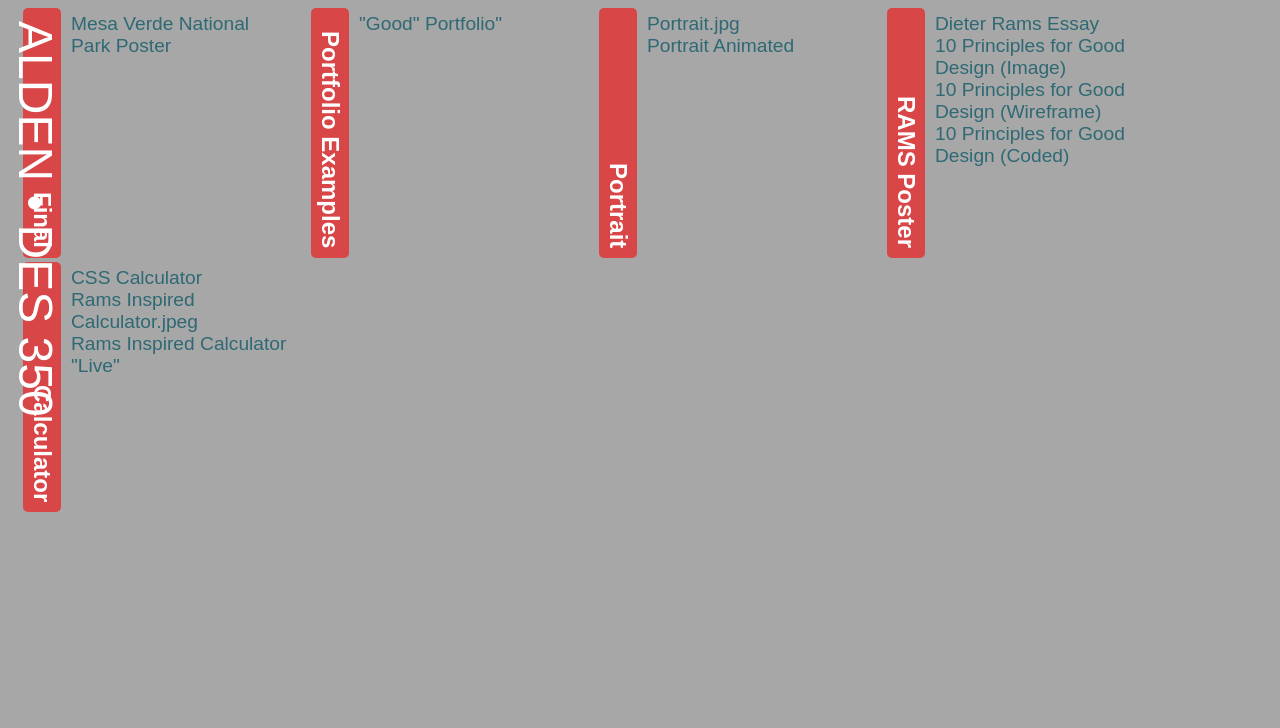
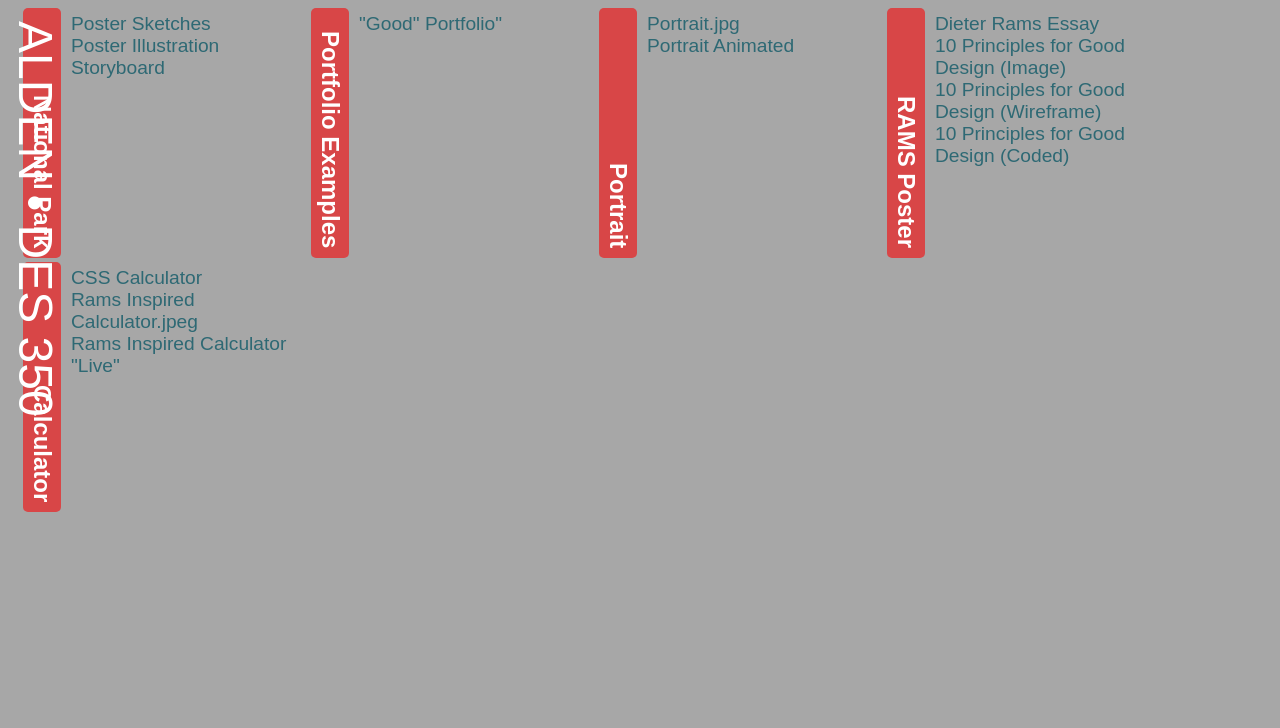
Before and after one commit to Agarc88/DES350, a plain HTML site: page index.html in a window 1280 px wide. Shown: the top 728 px of the page. Drawn offline with Linux system fonts and the light colour scheme; a web font is replaced by a local one.

Commit message:
Add files via upload

```diff
--- a/index.html
+++ b/index.html
@@ -14,9 +14,11 @@
 		<p9> ALDEN • DES 350 </p9>
 	</div>
 
-	<div class="categories"><p5> Final </p5>
+	<div class="categories"><p5> National Park </p5>
 		<div id="Links5">
-			<a href="Posters.jpg" target="_self">Mesa Verde National Park Poster </a>
+			<a href="Posters.jpg" target="_self">Poster Sketches </a><br>
+			<a href="Mesa-Verde-Poster-1.jpg" target="_self">Poster Illustration</a><br>
+			<a href="Mesa-Verde-Poster-1.jpg" target="_self">Storyboard</a><br>
 		</div>
 		</div>
 
@@ -24,6 +26,8 @@
 	<p4> Portfolio Examples </p4>
 		<div id="Links4">
 			<a href="goodportfolio.html" target="_self">"Good" Portfolio"</a>
+
+
 		</div>
 		</div>
 
```
Also changed, not shown: Mesa-Verde-Poster-1.jpg (added).
